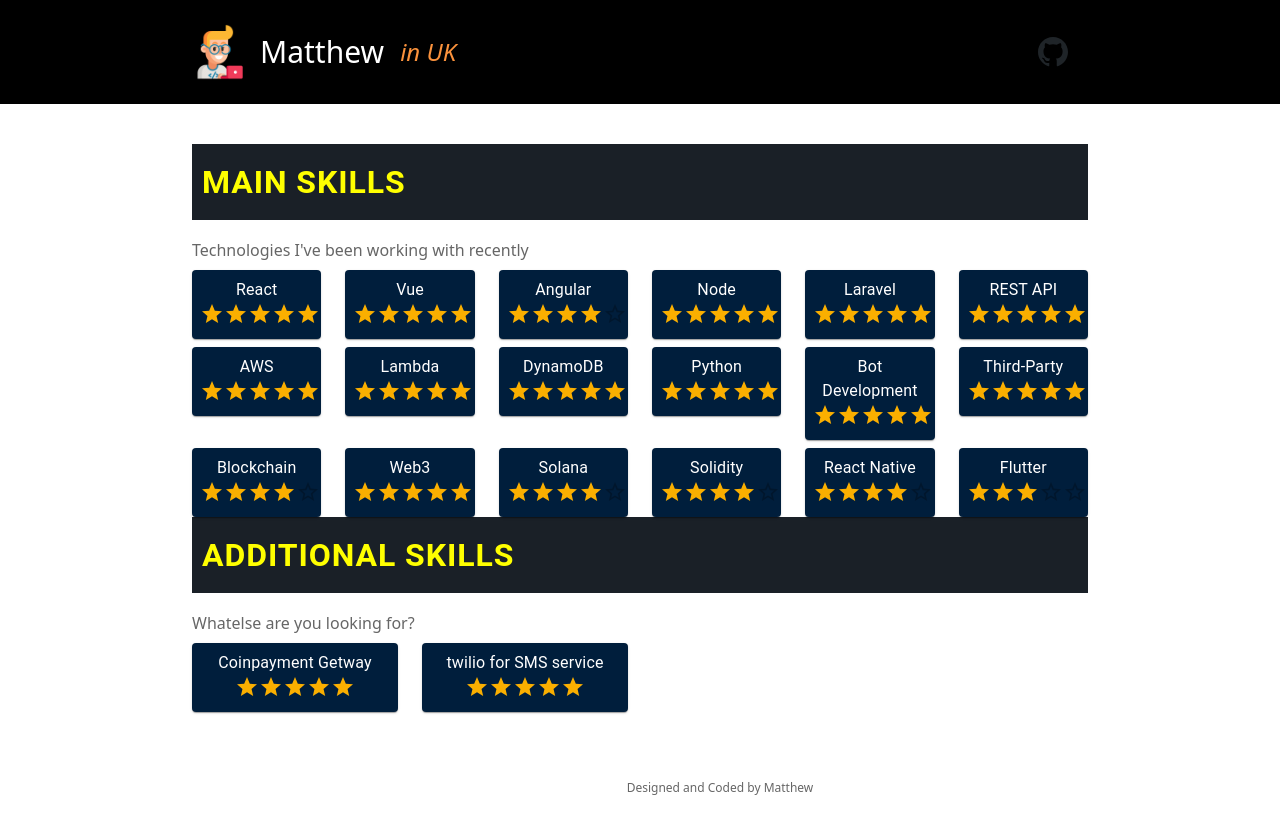
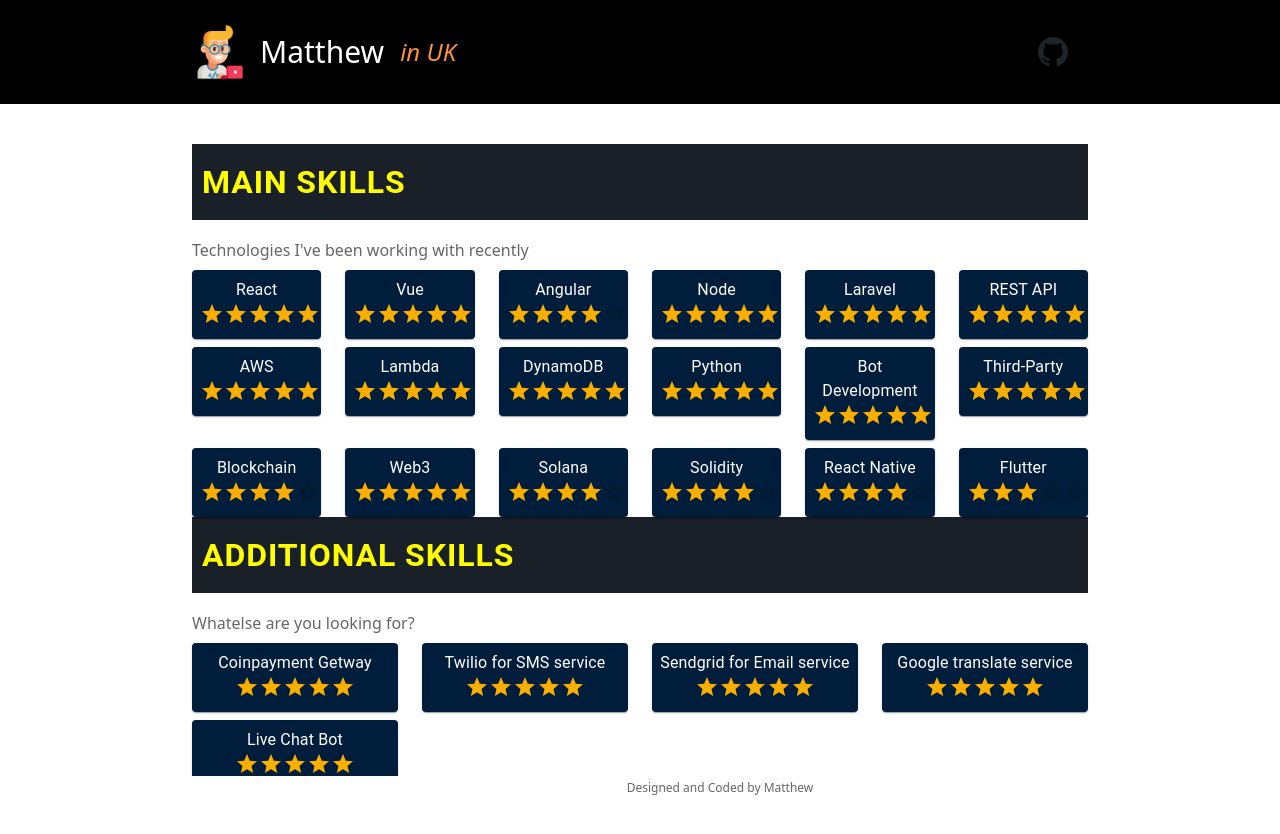
Before and after one commit to swraithe/swraithe-portfolio, a React (Create React App) app: page /technologies in a window 1280 px wide. Shown: the top 834 px of the page. Before the commit the page ends 800 px from the top, so only its background shows below. Built offline with nearby package versions, Linux system fonts and the light colour scheme.

Commit message:
added other skills

```diff
--- a/src/Pages/Data.js
+++ b/src/Pages/Data.js
@@ -79,7 +79,19 @@
             rate:"5"
         },
         {
-            name:"twilio for SMS service",
+            name:"Twilio for SMS service",
+            rate:"5"
+        },
+        {
+            name:"Sendgrid for Email service",
+            rate:"5"
+        },
+        {
+            name:"Google translate service",
+            rate:"5"
+        },
+        {
+            name:"Live Chat Bot",
             rate:"5"
         },
     ]
```
